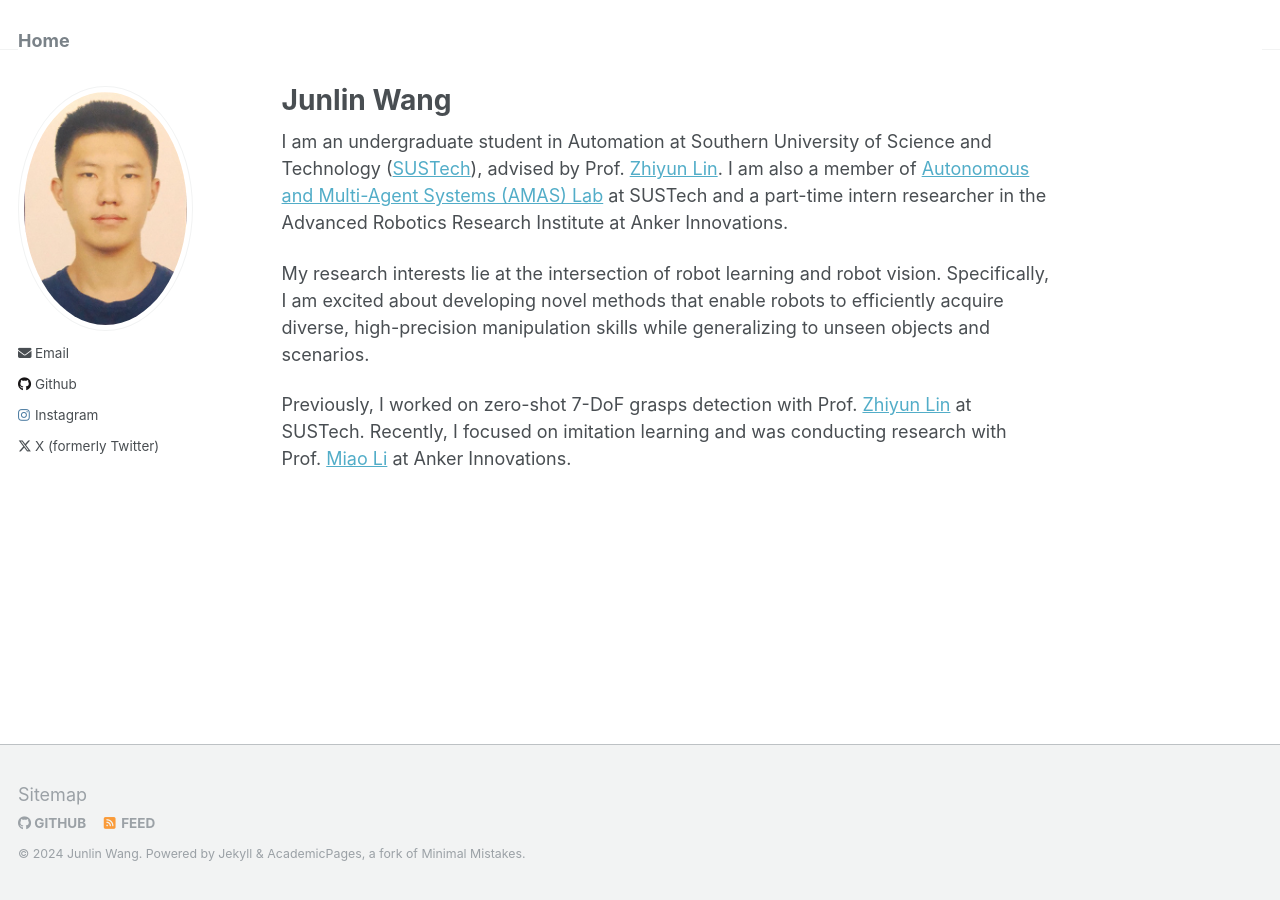
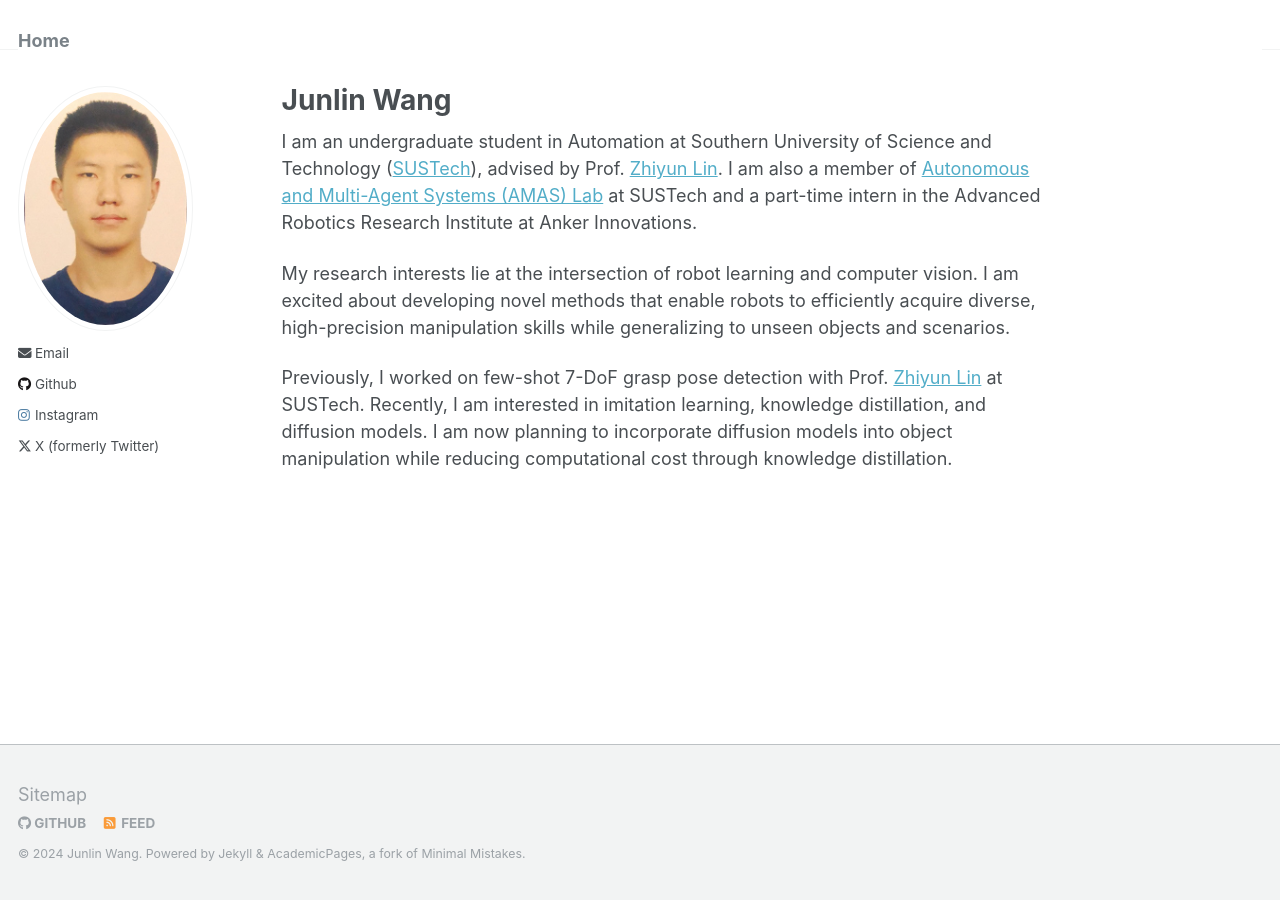
Before and after one commit to HenryWJL/HenryWJL.github.io, a Jekyll site: the page built from _pages/about.md, in a window 1280 px wide. Built offline with Jekyll 4.4.1, drawn with Linux system fonts in a browser that asks for light colours.

Commit message:
Update about.md

```diff
--- a/_pages/about.md
+++ b/_pages/about.md
@@ -7,8 +7,8 @@ redirect_from:
   - /about.html
 ---
 
-I am an undergraduate student in Automation at Southern University of Science and Technology ([SUSTech](https://www.sustech.edu.cn/en/)), advised by Prof. [Zhiyun Lin](https://scholar.google.com/citations?user=ic9y2dIAAAAJ&hl=en). I am also a member of [Autonomous and Multi-Agent Systems (AMAS) Lab](https://github.com/SUSTech-AMASLAB) at SUSTech and a part-time intern researcher in the Advanced Robotics Research Institute at Anker Innovations.
+I am an undergraduate student in Automation at Southern University of Science and Technology ([SUSTech](https://www.sustech.edu.cn/en/)), advised by Prof. [Zhiyun Lin](https://scholar.google.com/citations?user=ic9y2dIAAAAJ&hl=en). I am also a member of [Autonomous and Multi-Agent Systems (AMAS) Lab](https://github.com/SUSTech-AMASLAB) at SUSTech and a part-time intern in the Advanced Robotics Research Institute at Anker Innovations.
 
-My research interests lie at the intersection of robot learning and robot vision. Specifically, I am excited about developing novel methods that enable robots to efficiently acquire diverse, high-precision manipulation skills while generalizing to unseen objects and scenarios.
+My research interests lie at the intersection of robot learning and computer vision. I am excited about developing novel methods that enable robots to efficiently acquire diverse, high-precision manipulation skills while generalizing to unseen objects and scenarios.
 
-Previously, I worked on zero-shot 7-DoF grasps detection with Prof. [Zhiyun Lin](https://scholar.google.com/citations?user=ic9y2dIAAAAJ&hl=en) at SUSTech. Recently, I focused on imitation learning and was conducting research with Prof. [Miao Li](https://scholar.google.com/citations?hl=en&user=hPQY4voAAAAJ) at Anker Innovations.
+Previously, I worked on few-shot 7-DoF grasp pose detection with Prof. [Zhiyun Lin](https://scholar.google.com/citations?user=ic9y2dIAAAAJ&hl=en) at SUSTech. Recently, I am interested in imitation learning, knowledge distillation, and diffusion models. I am now planning to incorporate diffusion models into object manipulation while reducing computational cost through knowledge distillation.
```
